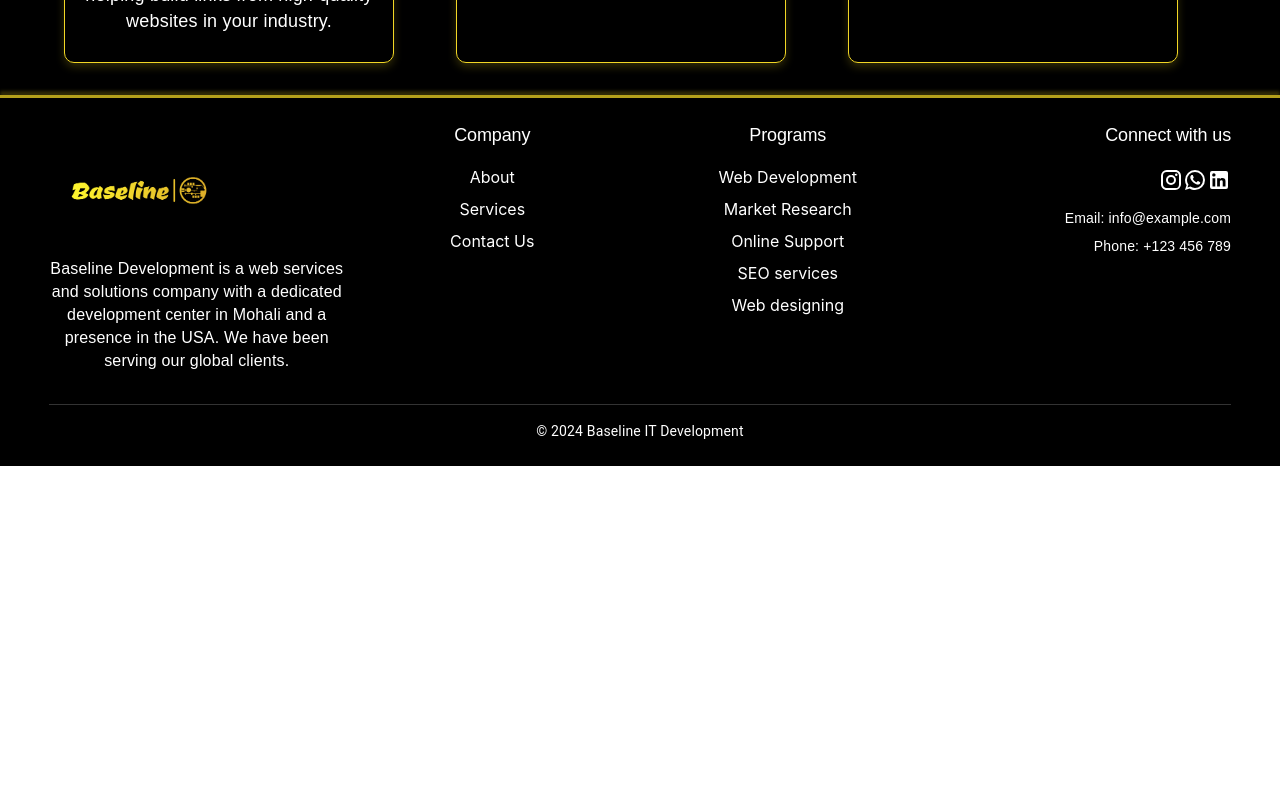
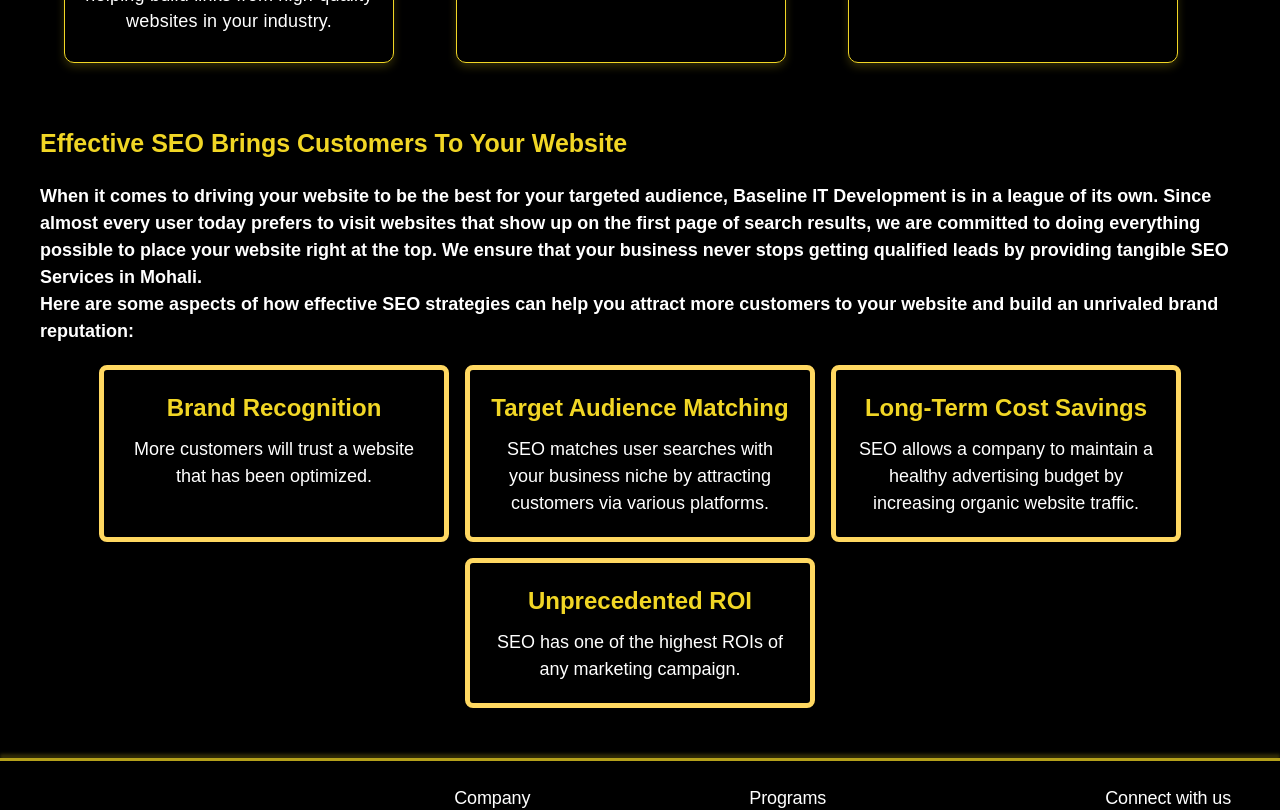
Before and after one commit to PriyankaSharma13/react-baseline, a React (Create React App) app in the folder baseline-project/: page /seo in a window 1280 px wide. Shown: the part 1520-2330 px from the top of the page. Before the commit the page ends 1986 px from the top, so only its background shows below. Built offline with nearby package versions, Linux system fonts and the light colour scheme.

Commit message:
feat: added Seo design

```diff
--- a/baseline-project/src/common/navbar/Navbar.js
+++ b/baseline-project/src/common/navbar/Navbar.js
@@ -134,47 +134,48 @@ function Navbar() {
                   Contact
                 </Link>
               </Typography>
+
+            </Box>
             <Popover
               id="services-menu"
               anchorEl={anchorElServices}
               open={Boolean(anchorElServices)}
               onClose={handleCloseServicesMenu}
               anchorOrigin={{
-                  vertical: "bottom",
-                  horizontal: "left",
+                vertical: 'bottom',
+                horizontal: 'center',
               }}
               transformOrigin={{
-                  vertical: "top",
-                  horizontal: "left",
+                vertical: 'top',
+                horizontal: 'left',
               }}
-                sx={{ textAlign: "center" }}
+              className={styles.PopoverContainer}
             >
-                <List sx={{ width: "400px" }}>
+              <List sx={{ width: "600px",textAlign: "center",}}>
                 <ListItem
                   button
                   onClick={() => handleServiceClick("Web Development")}
                 >
-                    <ListItemText primary="Web Development" />
+                  <ListItemText primary="Web Development"  className={styles.serviceText} />
                 </ListItem>
 
                 <ListItem
                   button
-                    onClick={() => handleServiceClick("Web Designing")}
+                  onClick={() => handleServiceClick("Web Designing") }
                 >
-                    <ListItemText primary="Web Designing" />
+                  <ListItemText primary="Web Designing" className={styles.serviceText}/>
                 </ListItem>
                 <ListItem
                   button
                   onClick={() => handleServiceClick("Digital Marketing")}
                 >
-                    <ListItemText primary="Digital Marketing" />
+                  <ListItemText primary="Digital Marketing" className={styles.serviceText}/>
                 </ListItem>
                 <ListItem button onClick={() => handleServiceClick("SEO")}>
-                    <ListItemText primary="SEO" />
+                  <ListItemText primary="SEO" className={styles.serviceText}/>
                 </ListItem>
               </List>
             </Popover>
-            </Box>
 
             <Box>
               <Tooltip title="Open settings">
--- a/baseline-project/src/common/navbar/navbar.module.css
+++ b/baseline-project/src/common/navbar/navbar.module.css
@@ -36,9 +36,44 @@ height: 80px;
         transform-origin: right;
         transform: scaleX(0);
         transition: transform .3s ease-in-out;
+        color:aliceblue;
+
       }
 
   .navLink:hover::before {
     transform-origin: left;
     transform: scaleX(1);
   }
+
+  .flexGrowResponsive {
+    flex-grow: 1;
+    display: flex;
+  }
+
+  @media (min-width: 960px) {
+    .flexGrowResponsive {
+      display: none;
+    }
+  }
+
+  .flexGrowNoneFlexMd {
+    flex-grow: 1;
+    display: none;
+    gap: 20px;
+  }
+
+  @media (min-width: 960px) {
+    .flexGrowNoneFlexMd {
+      display: flex;
+    }
+  }
+.serviceText{
+  text-align: center;
+  font-weight: 600;
+  font-size: 18px;
+  color: #000;
+}
+
+.PopoverContainer{
+ margin-top: 10px;
+}
--- a/baseline-project/src/contents/cardservices/styles.module.css
+++ b/baseline-project/src/contents/cardservices/styles.module.css
@@ -5,6 +5,7 @@
   --text-color-hover: #4c5656;
   --box-shadow-color: rgba(255, 215, 97, 0.48);
   --bg-color-blue: rgb(34, 193, 195);
+  --text-color-white: #fff;
 }
 
 .customCard {
@@ -70,7 +71,7 @@
 }
 
 .customCard:hover p {
-  color: var(--text-color-hover);
+  color: var(--text-color-white);
 }
 
 .customCard p {
--- a/baseline-project/src/pages/servicesinformation/SEO/CardSeo/card.module.css
+++ b/baseline-project/src/pages/servicesinformation/SEO/CardSeo/card.module.css
@@ -5,6 +5,7 @@
     --text-color-hover: #4c5656;
     --box-shadow-color: rgba(255, 215, 97, 0.48);
     --bg-color-blue: rgb(34, 193, 195);
+    --text-color-white: #fff;
   }
 
   .customCard {
@@ -70,7 +71,7 @@
   }
 
   .customCard:hover p {
-    color: var(--text-color-hover);
+    color: var( --text-color-white);
   }
 
   .customCard p {
--- a/baseline-project/src/pages/servicesinformation/SEO/data.js
+++ /dev/null
@@ -1,20 +0,0 @@
-import { FaRegHandPointRight } from "react-icons/fa";
-
-const review = [
-    {
-        icon : FaRegHandPointRight,
-        text: "Professional Team"
-    },
-    {
-        icon : vector,
-        text: "Good 5 Star Reviews"
-    },
-    {
-        icon : vector,
-        text: "Awesome Design"
-    },
-    {
-        icon : vector,
-        text: "Completed Projects"
-    }
-];
--- a/baseline-project/src/pages/servicesinformation/SEO/seo.js
+++ b/baseline-project/src/pages/servicesinformation/SEO/seo.js
@@ -5,6 +5,7 @@ import Footer from '../../../components/footer/footer';
 import CustomButton from '../../../components/button/Button';
 import seoImg from "../../../assets/servicesInfo/seo-search.png"
 import CardDetails from './CardSeo/CardSeodetails';
+import { ShortCardDetails } from '../data';
 
 const SeoPage = () => {
     return (
@@ -52,6 +53,28 @@ const SeoPage = () => {
                     <div className={styles.mainContainer}>
                         <CardDetails />
                     </div>
+
+
+                    {/* --------------content Container-------  */}
+                    <div className={styles.contentContainer}>
+                        <h1 className={styles.contentHeading}> Effective SEO Brings Customers To Your Website</h1>
+                        <p className={styles.contentParagraph}>When it comes to driving your website to be the best for your targeted audience,
+                            Baseline IT Development is in a league of its own. Since almost every user today prefers
+                            to visit websites that show up on the first page of search results, we are committed to doing
+                            everything possible to place your website right at the top. We ensure that your business never
+                            stops getting qualified leads by providing tangible SEO Services in Mohali.
+                        </p>
+                        <p className={styles.contentSubParagraph}>Here are some aspects of how effective SEO strategies can help you attract more customers to your website and build an unrivaled brand reputation:</p>
+
+                        <div className={styles.cardContainer}>
+                            {ShortCardDetails.map(card => (
+                                <div key={card.id} className={styles.shortCard}>
+                                    <h3 className={styles.shortCardTitle}>{card.title}</h3>
+                                    <p className={styles.shortCardDesc}>{card.description}</p>
+                                </div>
+                            ))}
+                        </div>
+                    </div>
                 </div>
                 <Footer />
             </div>
--- a/baseline-project/src/pages/servicesinformation/SEO/seo.module.css
+++ b/baseline-project/src/pages/servicesinformation/SEO/seo.module.css
@@ -61,21 +61,84 @@
       font-size: 20px;
 
     }
-    @keyframes fadeIn {
-      from {
-        opacity: 0;
-        transform: translateY(-20px);
-      }
-      to {
-        opacity: 1;
-        transform: translateY(0);
-      }
-    }
-
-    .servicesContainer h1:hover ~.contentToShow {
-      animation: fadeIn 1s ease-out forwards;
-    }
-
 .mainContainer{
   margin-top: 30px;
 }
+
+
+
+ /* --------------content  Container------- */
+.contentContainer{
+margin-top: 30px;
+}
+
+.contentHeading {
+  color: #f1d625;
+  font-weight: bold;
+  font-family: sans-serif;
+  font-size: 25px;
+  margin-top: 30px;
+}
+
+.contentParagraph{
+  color: #fff;
+font-weight: bold;
+font-family: sans-serif;
+font-size: 18px;
+margin-top: 20px;
+
+}
+
+.contentSubParagraph{
+  color: #fff;
+  font-weight: bold;
+  font-family: sans-serif;
+  font-size: 18px;
+
+  }
+
+/* --------------Short Card------- */
+
+.cardContainer {
+  display: flex;
+  flex-wrap: wrap;
+  gap: 16px;
+  justify-content: center;
+  padding: 20px;
+  margin-bottom: 30px;
+
+}
+
+.shortCard {
+  color: #fff;
+  font-family: sans-serif;
+  font-size: 18px;
+  font-weight: bold;
+  padding: 20px;
+  border-radius: 8px;
+  box-shadow: 0 4px 8px rgba(0, 0, 0, 0.2);
+  transition: transform 0.2s;
+  width: 350px;
+  text-align: center;
+  border: 5px solid rgba(255, 216, 97, 1);
+}
+
+.shortCard:hover {
+  transform: translateY(-10px);
+}
+
+.shortCardTitle {
+  margin: 0 0 10px 0;
+  color: #f1d625;
+  font-weight: bold;
+  font-family: sans-serif;
+  font-size: 24px;
+
+
+}
+
+.shortCardDesc {
+  margin: 0;
+  font-size: 18px;
+  font-weight: normal;
+}
--- a/baseline-project/src/pages/servicesinformation/data.js
+++ b/baseline-project/src/pages/servicesinformation/data.js
@@ -93,4 +93,29 @@ const ServicesCardItems = [
    description:"Our team consists of experienced professionals with a proven track record of delivering exceptional results for our clients."
 },
 ];
-export { review, cardItem ,ServicesCardItems};
+
+
+const ShortCardDetails = [
+  {
+    id:"1",
+    title:"Brand Recognition",
+    description:"More customers will trust a website that has been optimized."
+  },
+  {
+    id:"1",
+    title:"Target Audience Matching",
+    description:"SEO matches user searches with your business niche by attracting customers via various platforms."
+  },
+  {
+    id:"1",
+    title:"Long-Term Cost Savings",
+    description:"SEO allows a company to maintain a healthy advertising budget by increasing organic website traffic."
+  },
+  {
+    id:"1",
+    title:"Unprecedented ROI",
+    description:"SEO has one of the highest ROIs of any marketing campaign."
+  },
+]
+
+export { review, cardItem ,ServicesCardItems ,ShortCardDetails};
```
Also changed, not shown: 1 other file (tests, documents, lock files or other folders). Lines whose indentation alone changed are shown as unchanged.
